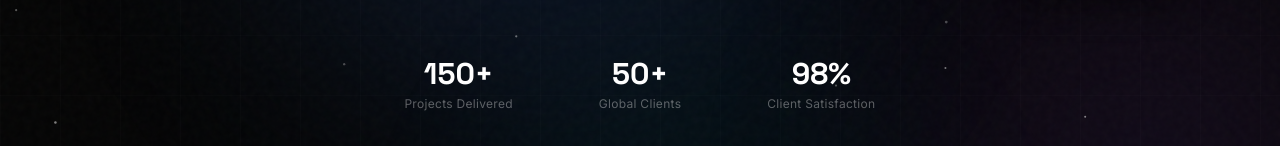
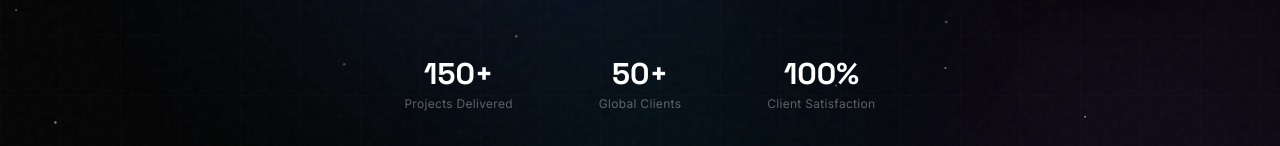
Before and after one commit to shxrxf-code/BrandX, a Next.js app: page / in a window 1280 px wide. Shown: the part 565-711 px from the top of the page. Built offline with nearby package versions, Linux system fonts and the light colour scheme.

Commit message:
update: change client satisfaction stat to 100%

```diff
--- a/src/components/Hero.tsx
+++ b/src/components/Hero.tsx
@@ -119,7 +119,7 @@ export default function Hero() {
           {[
             { value: '150+', label: 'Projects Delivered' },
             { value: '50+', label: 'Global Clients' },
-            { value: '98%', label: 'Client Satisfaction' },
+            { value: '100%', label: 'Client Satisfaction' },
           ].map((stat, i) => (
             <div key={i} className="text-center">
               <div className="font-display text-2xl md:text-3xl font-bold text-white">
```
